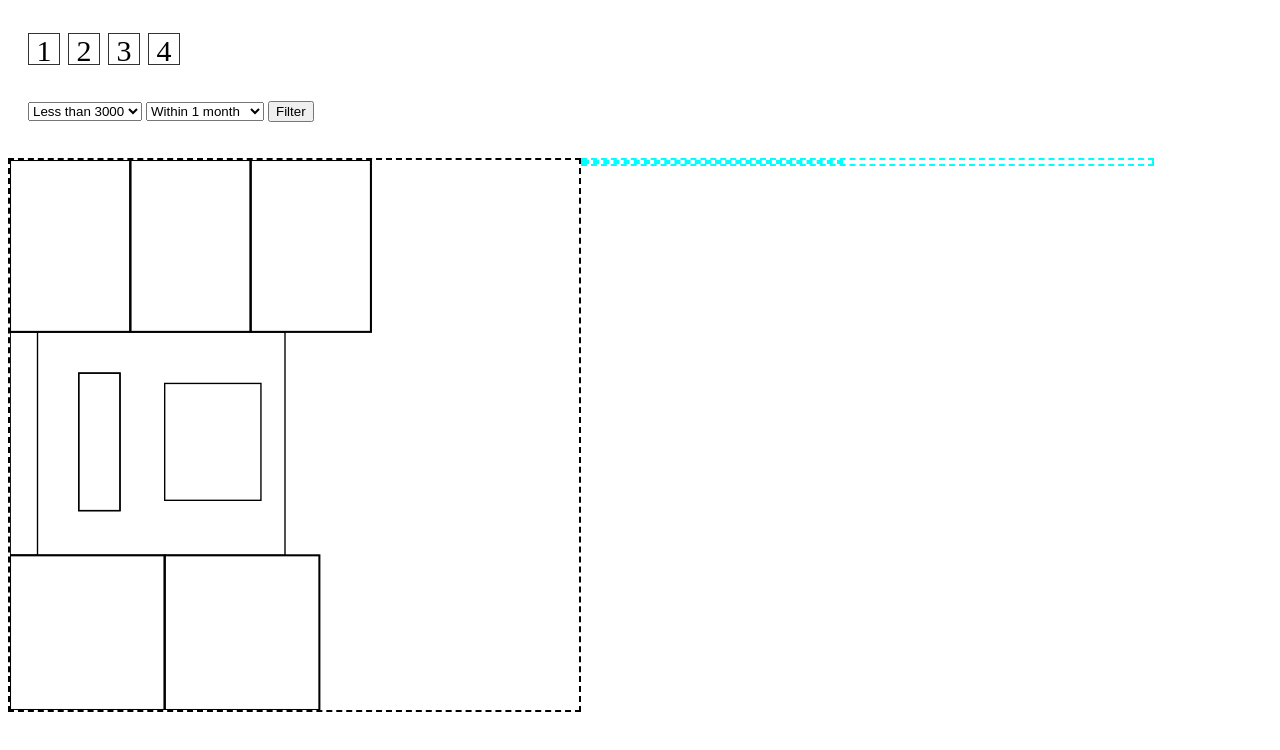
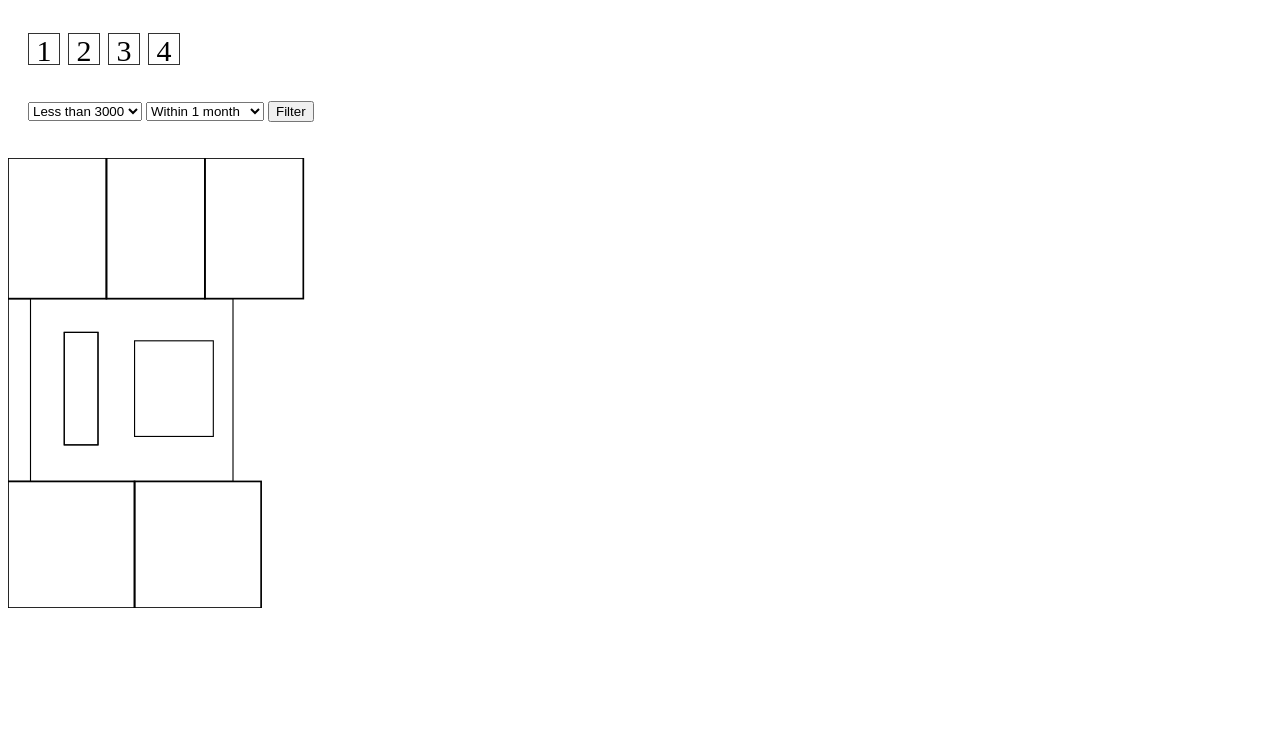
Before and after one commit to codingkasia/room-seekers-frontend, a plain HTML site: page index.html in a window 1280 px wide. Drawn offline with Linux system fonts and the light colour scheme; no server answers.

Commit message:
fixed up divs for svg display

```diff
--- a/style.css
+++ b/style.css
@@ -43,7 +43,7 @@
 }
 
 .svg-box {
-  max-height: 550px;
+  max-height: 450px;
 }
 
 .apt-show-container {
@@ -56,16 +56,14 @@
 .svg-play {
   width: 45%;
   max-height: 550px;
-  border-style: dashed;
-  border-width: 2px;
   float: left;
 }
 
 .br-show-container {
   width: 45%;
   max-height: 550px;
-  border-style: dashed;
-  border-width: 2px;
+  /* border-style: dashed; */
+  /* border-width: 2px; */
   overflow: hidden;
   color: cyan;
 }
```
